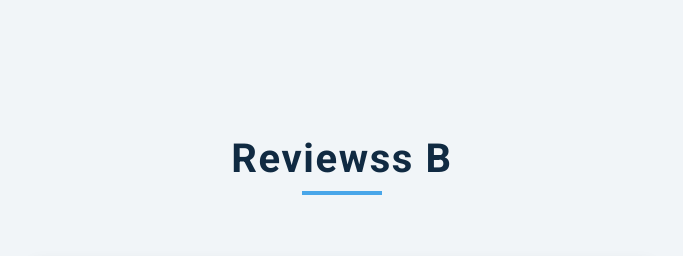
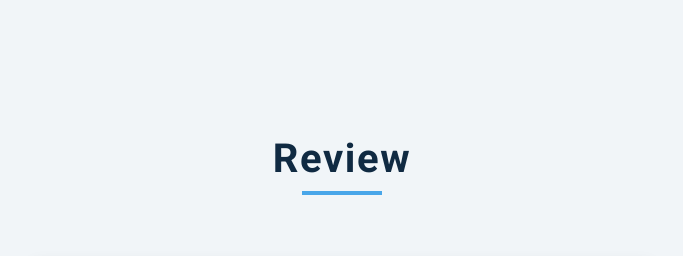
Before and after one commit to mahmoodhamd/reviewproject, a plain HTML site: page index.html in a window 1280 px wide. Shown: the top 256 px of the page, without its empty margins (298-981 px from the left). Drawn offline with nearby package versions, Linux system fonts and the light colour scheme.

Commit message:
reverting back to old title

```diff
--- a/index.html
+++ b/index.html
@@ -18,7 +18,7 @@
       <section class="container">
         <!-- title -->
         <div class="title">
-          <h2>reviewss b</h2>
+          <h2>review</h2>
           <div class="underline"></div>
         </div>
         <!-- review -->
```
Also changed, not shown: images (1).jpg (added), images (2).jpg (added), images (3).jpg (added).
